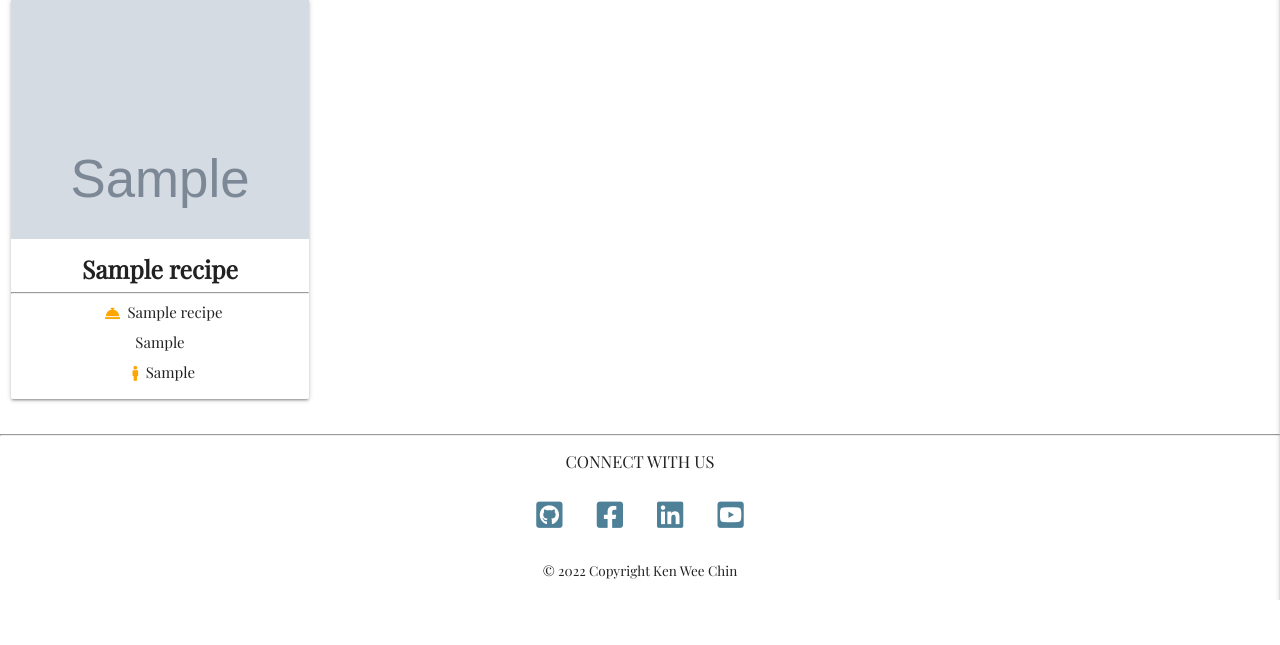
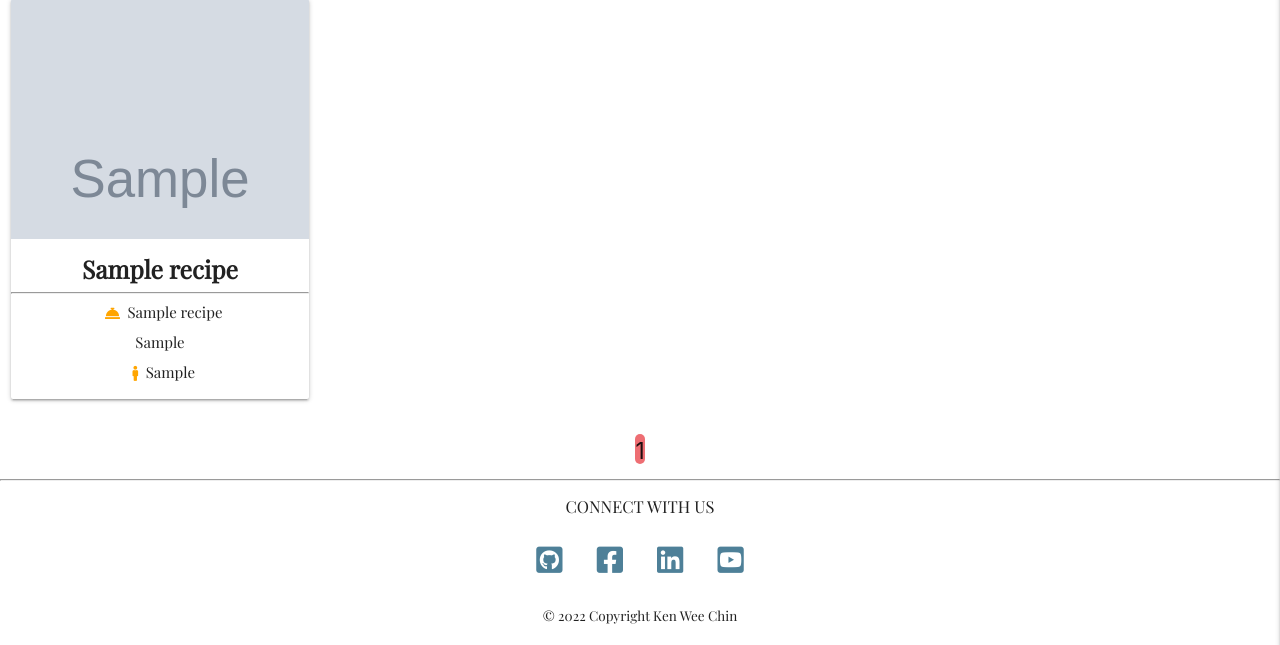
Before and after one commit to kenweechin/recipe-app, a Flask app: page /all_recipes in a window 1280 px wide. Shown: the part 203-848 px from the top of the page. Before the commit the page ends 803 px from the top, so only its background shows below. Run offline with Flask 2, Linux system fonts and the light colour scheme; grey boxes marked "Sample" are stand-in pictures; a database or web service that is not in the repository returns one stand-in record (values such as "Sample title"); some libraries are stand-ins or nearby versions.

Commit message:
Implementing pagination features to all_recipes page

```diff
--- a/app.py
+++ b/app.py
@@ -5,6 +5,7 @@ from flask import (
 from flask_pymongo import PyMongo
 from bson.objectid import ObjectId
 from werkzeug.security import generate_password_hash, check_password_hash
+import math
 if os.path.exists("env.py"):
     import env
 
@@ -112,11 +113,21 @@ def all_recipes():
     This page can be browsed by either registered/logged in
     user or unregistered/logged out user.
     '''
+    # CREDITS: the pagination's idea implemented here is derived and modified
+    # from Spencer Barriball's project
+
+    # number of recipes show per page
+    recipe_per_page = 8
+    page = int(request.args.get('page', 1))
+
     # get total of all the recipes in db
-    recipes = mongo.db.recipes.find()
+    recipes = mongo.db.recipes.find().skip((page - 1)*recipe_per_page).limit(recipe_per_page)
     num_of_all_rec = recipes.count()
+
+    pages= range(1, int(math.ceil(num_of_all_rec / recipe_per_page)) +1)
+
     return render_template("all_recipes.html", recipes=recipes,
-        num_of_all_rec=num_of_all_rec)
+        num_of_all_rec=num_of_all_rec, pages=pages, page=page)
 
 
 # Logout
--- a/static/css/style.css
+++ b/static/css/style.css
@@ -339,6 +339,15 @@ h5 {
     padding-bottom: 2rem;
 }
 
+.pagination li {
+    display: inline-block;
+    border-radius: 5rem;
+    text-align: center;
+    vertical-align: top;
+    height: 30px;
+    font-size: 1.5rem;
+}
+
 /* Button design is derived and edited from https://cssbuttons.io/detail/westitan/mean-falcon-52  */
 /******************* button designation for Log In and Sign Up page ********************/
 .register-button,
--- a/templates/all_recipes.html
+++ b/templates/all_recipes.html
@@ -50,4 +50,19 @@
     </div>
     {% endfor %}
   </div>
+
+<div>
+  <ul class="pagination center-align">
+    {% for recipe_pagenum in pages %}
+      {% if recipe_pagenum == page %}
+        <li class="page-item active">
+            <span class="page-link">{{ recipe_pagenum }}
+                <span class="sr-only">(current)</span>
+            </span>
+        </li>
+      {% else %}
+        <li class="pagination-item waves-effect"><a class="pagination-link" href="{{ url_for('all_recipes', page=recipe_pagenum) }}">{{ recipe_pagenum }}</a></li>
+      {% endif %}
+    {% endfor %}
+</div>
 {% endblock %}
```
